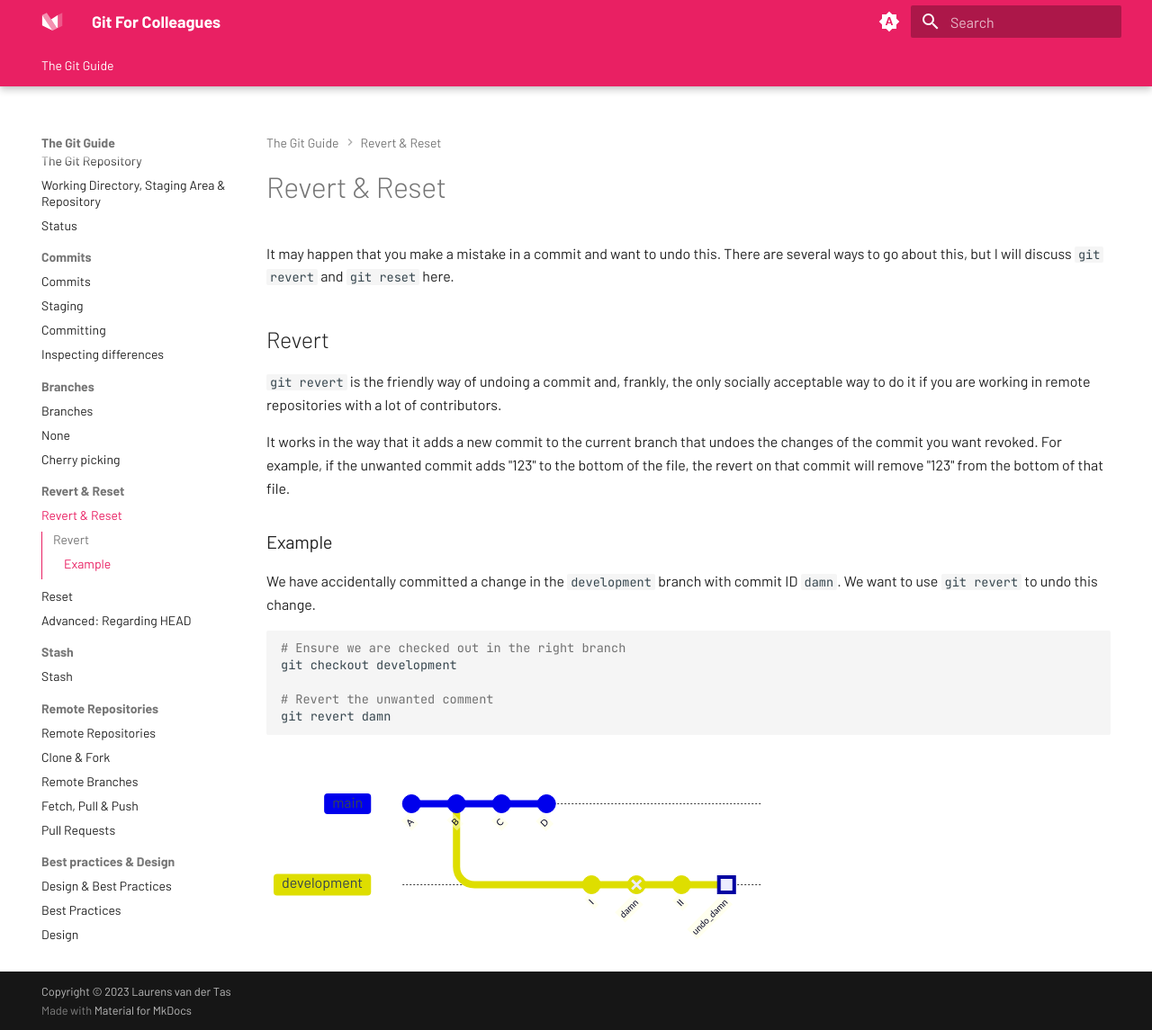
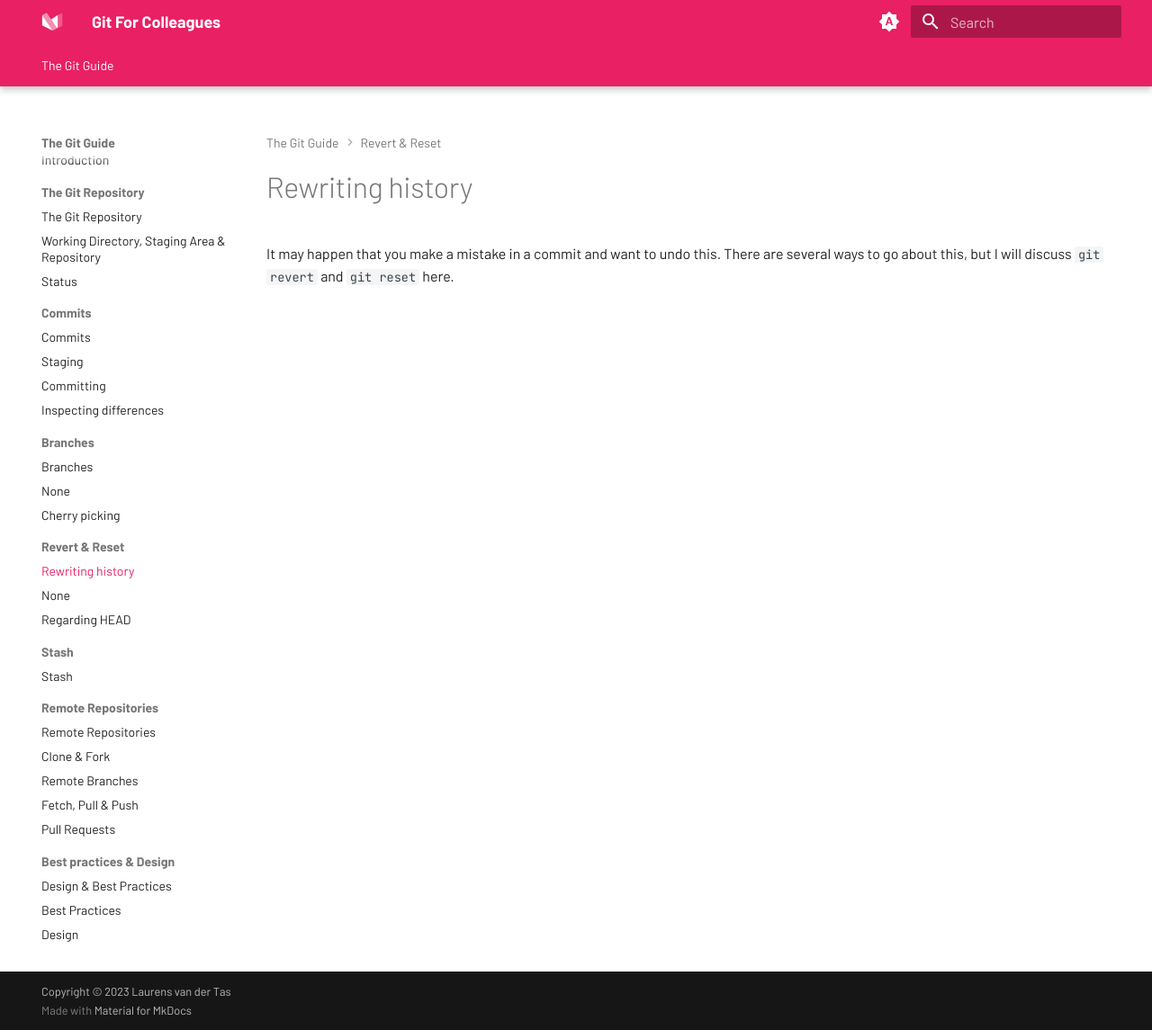
Before and after one commit to LPvdT/git-for-colleagues, an MkDocs documentation site: the page built from docs/revert_reset/index.md, in a window 1280 px wide and 1145 px high. Shown: the whole window at 90% size. Built offline with MkDocs 1.6.1 and Material for MkDocs 9.7.7, drawn with Linux system fonts in a browser that asks for light colours.

Commit message:
Change: Changes to revert & reset section

````diff
--- a/docs/revert_reset/index.md
+++ b/docs/revert_reset/index.md
@@ -1,38 +1,3 @@
-# Revert & Reset
+# Rewriting history
 
 It may happen that you make a mistake in a commit and want to undo this. There are several ways to go about this, but I will discuss `git revert` and `git reset` here.
-
-## Revert
-
-`git revert` is the friendly way of undoing a commit and, frankly, the only socially acceptable way to do it if you are working in remote repositories with a lot of contributors.
-
-It works in the way that it adds a new commit to the current branch that undoes the changes of the commit you want revoked. For example, if the unwanted commit adds "123" to the bottom of the file, the revert on that commit will remove "123" from the bottom of that file.
-
-### Example
-
-We have accidentally committed a change in the `development` branch with commit ID `damn`. We want to use `git revert` to undo this change.
-
-```bash
-# Ensure we are checked out in the right branch
-git checkout development
-
-# Revert the unwanted comment
-git revert damn
-```
-
-<br />
-
-```mermaid
-gitGraph
-  commit id: "A"
-  commit id: "B"
-  branch development
-  checkout main
-  commit id: "C"
-  commit id: "D"
-  checkout development
-  commit id: "I"
-  commit type: REVERSE id: "damn"
-  commit id: "II"
-  commit type: HIGHLIGHT id: "undo_damn"
-```
````
Also changed, not shown: docs/revert_reset/head.md (+5 -5 lines), docs/revert_reset/reset.md (deleted, +0 -62 lines), docs/revert_reset/revert_reset.md (added, +95 -0 lines).
